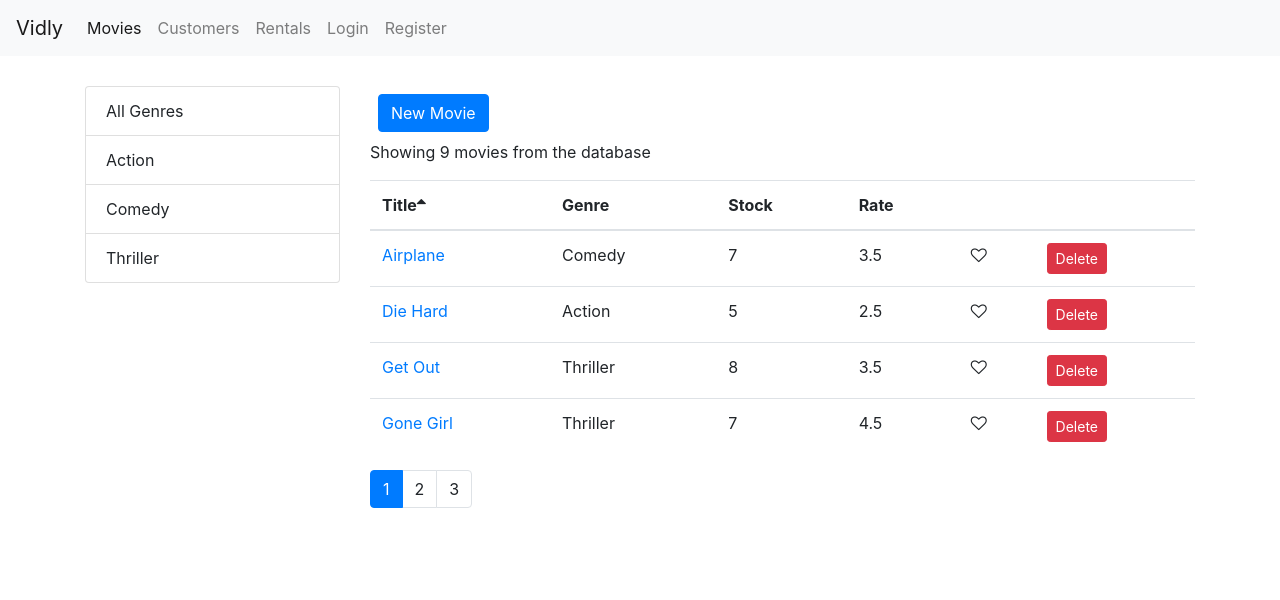
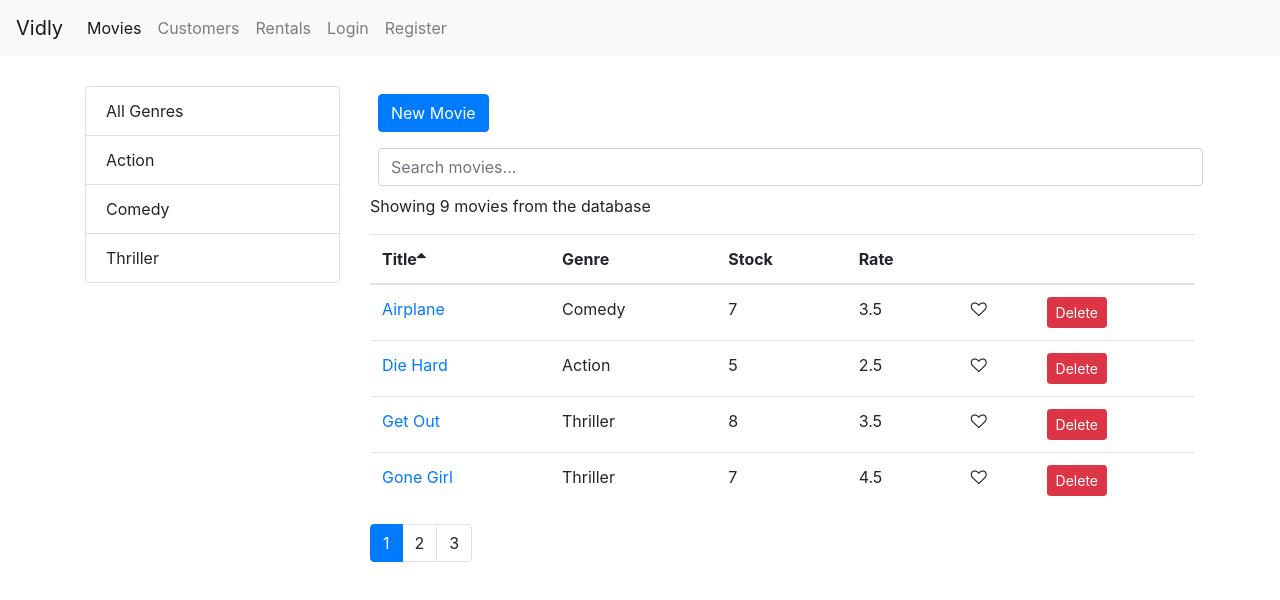
Before and after one commit to cbelogu/react-vidly, a React (Create React App) app: page /movies in a window 1280 px wide. Shown: the top 600 px of the page. Built offline with nearby package versions, Linux system fonts and the light colour scheme.

Commit message:
added movies filter

```diff
--- a/src/components/movies.jsx
+++ b/src/components/movies.jsx
@@ -14,12 +14,13 @@ class Movies extends Component {
 		genres: [],
 		pageSize: 4,
 		currentPage: 1,
-		selectedGenre: "",
-		sortColumn: { path: 'title', order: 'asc'}
+		selectedGenre: '',
+		sortColumn: { path: 'title', order: 'asc' },
+		searchQueryString:''
 	};
 
 	componentDidMount() {
-        const genres = [{_id: "", name: "All Genres"}, ...getGenres()]
+		const genres = [ { _id: '', name: 'All Genres' }, ...getGenres() ];
 		this.setState({ movies: getMovies(), genres });
 	}
 
@@ -41,22 +42,26 @@ class Movies extends Component {
 	};
 
 	handleGenreSelect = (genre) => {
-		this.setState( {selectedGenre: genre, currentPage: 1 });
+		this.setState({ selectedGenre: genre, currentPage: 1, searchQueryString: '' });
 	};
 
 	handleSort = (sortColumn) => {
-		this.setState ({ sortColumn });
+		this.setState({ sortColumn });
 	};
 
+	getPagedMovies() {
+		const { currentPage, pageSize, movies: allMovies, selectedGenre, sortColumn, searchQueryString } = this.state;
+		const filteredMovies =
+			selectedGenre && selectedGenre._id
+				? allMovies.filter((movie) => movie.genre._id === selectedGenre._id)
+				: (searchQueryString !== '' ? allMovies.filter(movie => movie.title.toLowerCase().startsWith(searchQueryString.toLowerCase())) : allMovies);
+		const sortedMovies = _.orderBy(filteredMovies, [ sortColumn.path ], [ sortColumn.order ]);
+		const movies = Paginate(sortedMovies, currentPage, pageSize);
+		return { filteredMovieCount: filteredMovies.length, movies };
+	}
 
-	getPagedMovies() {
-		const { currentPage, pageSize, movies: allMovies, selectedGenre, sortColumn } = this.state;
-		const filteredMovies = selectedGenre && selectedGenre._id
-			? allMovies.filter(movie => movie.genre._id === selectedGenre._id)
-			: allMovies;
-		const sortedMovies = _.orderBy(filteredMovies, [sortColumn.path], [sortColumn.order]);
-		const movies = Paginate(sortedMovies, currentPage, pageSize);
-		return { filteredMovieCount: filteredMovies.length , movies };
+	handleSearchQueryChange = ({currentTarget: input}) => {
+		this.setState({ searchQueryString: input.value, selectedGenre: ''});
 	}
 
 	render() {
@@ -78,14 +83,23 @@ class Movies extends Component {
 					/>
 				</div>
 				<div className="col">
-					<Link to="/movies/new" className="btn btn-primary m-2">New Movie</Link>
+					<Link to="/movies/new" className="btn btn-primary m-2">
+						New Movie
+					</Link>
+					<input
+						type="text"
+						className="form-control m-2"
+						placeholder="Search movies..."
+						onChange={this.handleSearchQueryChange}
+						value={this.state.searchQueryString}
+					/>
 					<p>Showing {filteredMovieCount} movies from the database</p>
 					<MoviesTable
 						movies={movies}
 						onLike={this.handleLike}
 						onDelete={this.handleDelete}
 						onSort={this.handleSort}
-						sortColumn = {sortColumn}
+						sortColumn={sortColumn}
 					/>
 
 					<Pagination
```
Lines whose indentation alone changed are shown as unchanged.
